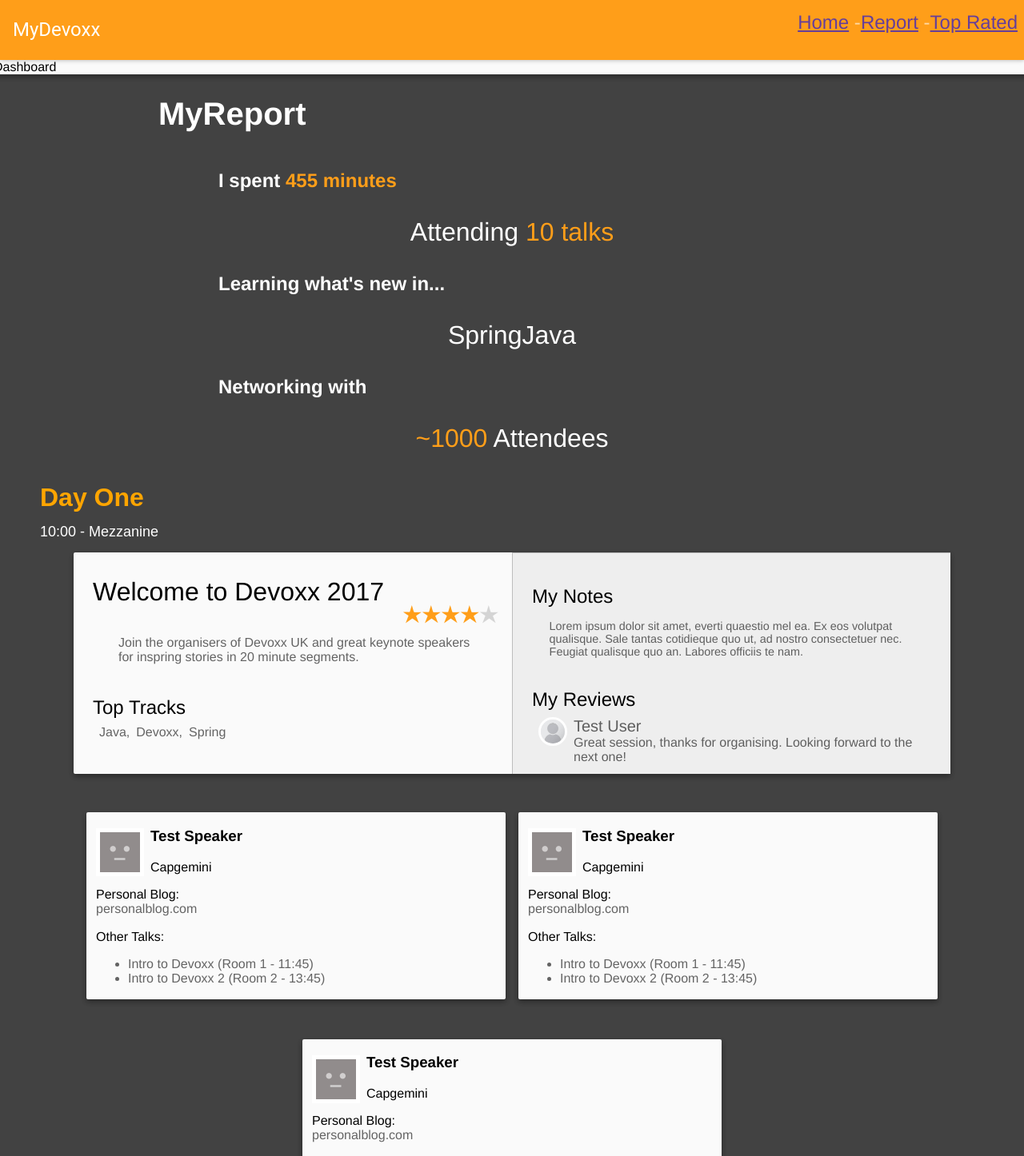
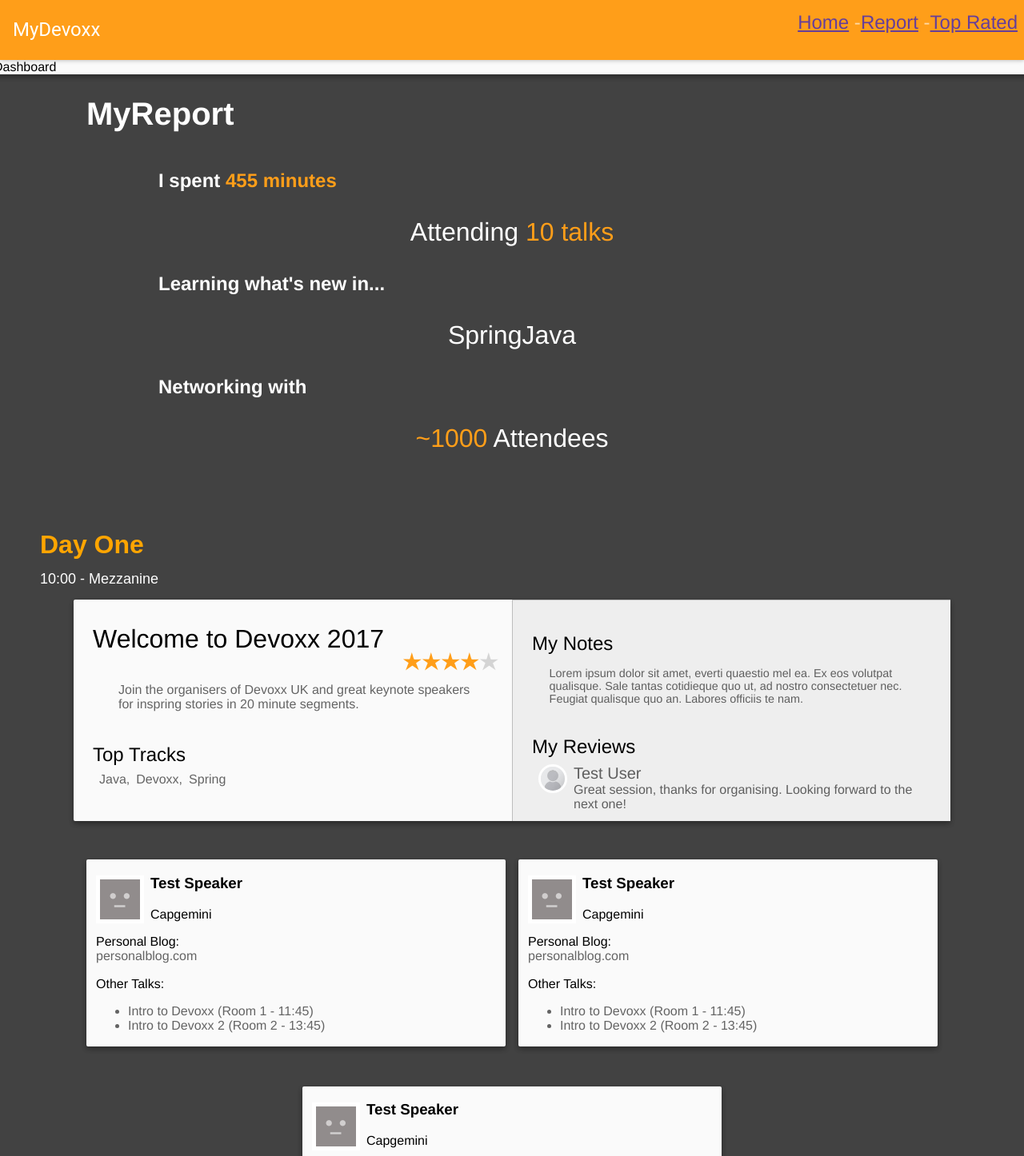
Before and after one commit to AIE-London/mydevoxx-dashboard, a React (Create React App) app: page /report in a window 1280 px wide. Shown: the top 1446 px of the page at 80% size. Built offline with nearby package versions, Linux system fonts and the light colour scheme; what react-tap-event-plugin would draw is missing.

Commit message:
increased margin for sessionview

```diff
--- a/src/main/components/Report.js
+++ b/src/main/components/Report.js
@@ -8,9 +8,9 @@ class Report extends Component {
     let { minutes, talks, learning, attendees } = this.props.reportStats;
 
     return (
-      <div className="Report">
+      <div className="report">
         <Row center="xs">
-          <Col xs={10}>
+          <Col xs={12}>
             <ReportStats
               minutes={minutes}
               talks={talks}
@@ -22,7 +22,6 @@ class Report extends Component {
         {this.props.talks.map((talk, index) => (
           <SessionView key={index} talk={talk} />
         ))}
-
       </div>
     );
   }
--- a/src/main/components/SessionView.js
+++ b/src/main/components/SessionView.js
@@ -21,6 +21,7 @@ const WhiteText = styled.h2`
 
 const Window = styled.div`
   text-align: left;
+  margin-top: 4em;
 `;
 
 const SpeakerSection = styled(Row)`
```
